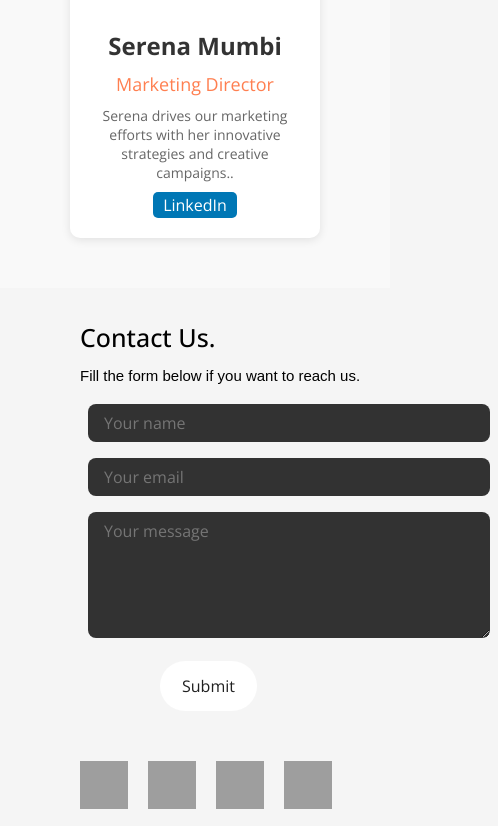
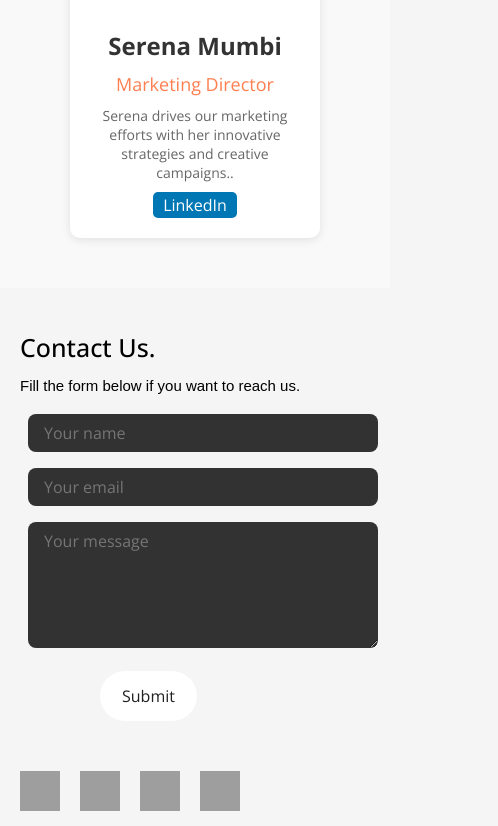
Before and after one commit to gituhumwangi/Qula-website, a React (Vite) app: page / in a window 390 px wide. Shown: the part 5126-5952 px from the top of the page, 498 px wide, since content can reach past the window. Built offline with nearby package versions, Linux system fonts and the light colour scheme; grey boxes are pictures that could not be loaded.

Commit message:
Fixed Contact

```diff
--- a/src/components/Contact/Contact.css
+++ b/src/components/Contact/Contact.css
@@ -44,10 +44,10 @@
     background: rgb(50, 50, 50);
 }
 
-.btn {
+.btn{
     margin: 10px 80px 30px;
     background-color: black;
-    color: beige;
+    color: blue;
     background: #212121;
 
 }
@@ -57,22 +57,45 @@
 @media (max-width: 500px){
     #contactSection {
         display: block;
-        margin-left: none;
-        height: 50vh;
-        width: 50vh;
+        margin-left: 0;  /* Changed from 'none' to '0' */
+        height: auto;  /* Adjust height to fit content */
+        width: 100%;   /* Full width for small screens */
         justify-content: flex-start;
+        max-width: 100%; /* Ensure it uses the full width */
+        padding: 0 10px; /* Add some padding for better layout */
     }
     .title {
         font-size: 25px;
         font-weight: 500;
         margin: 10px;
     }
-    .contactDesc{
+    .contactDesc {
         margin: 10px;
         font-size: 15px;
     }
-    .inputs{
+    .inputs {
         margin: 10px;
         width: auto;
     }
+    .socialImage {
+        width: 2.5rem;  /* Smaller icons for small screens */
+        height: 2.5rem;
+    }
 }
+
+@media (max-width: 400px){
+    #contactSection {
+        display: block; /* Use block display to stack elements vertically */
+        margin-left: 0;
+        height: auto;
+        width: 100%;
+        justify-content: flex-start;
+        max-width: 100%;
+        padding: 0 10px;
+    }
+
+    #left-sided {
+        float: left;
+        width: 100%;
+    }
+}
--- a/src/components/Contact/Contact.jsx
+++ b/src/components/Contact/Contact.jsx
@@ -25,6 +25,7 @@ const Contact = () => {
 
     return (
         <section id='contactSection'>
+          <div id = 'left-sided'>
             <h2 className='title'>Contact Us.</h2>
             <span className='contactDesc'>Fill the form below if you want to reach us.</span>
             <form className='inputs' ref={form} onSubmit={sendEmail}>
@@ -47,6 +48,8 @@ const Contact = () => {
                 <img src='https://cdn1.iconfinder.com/data/icons/logotypes/32/circle-linkedin-512.png'
                     alt='inkedIn' className='socialImage' />
             </div>
+            </div>
+
 
         </section>
     )
```
